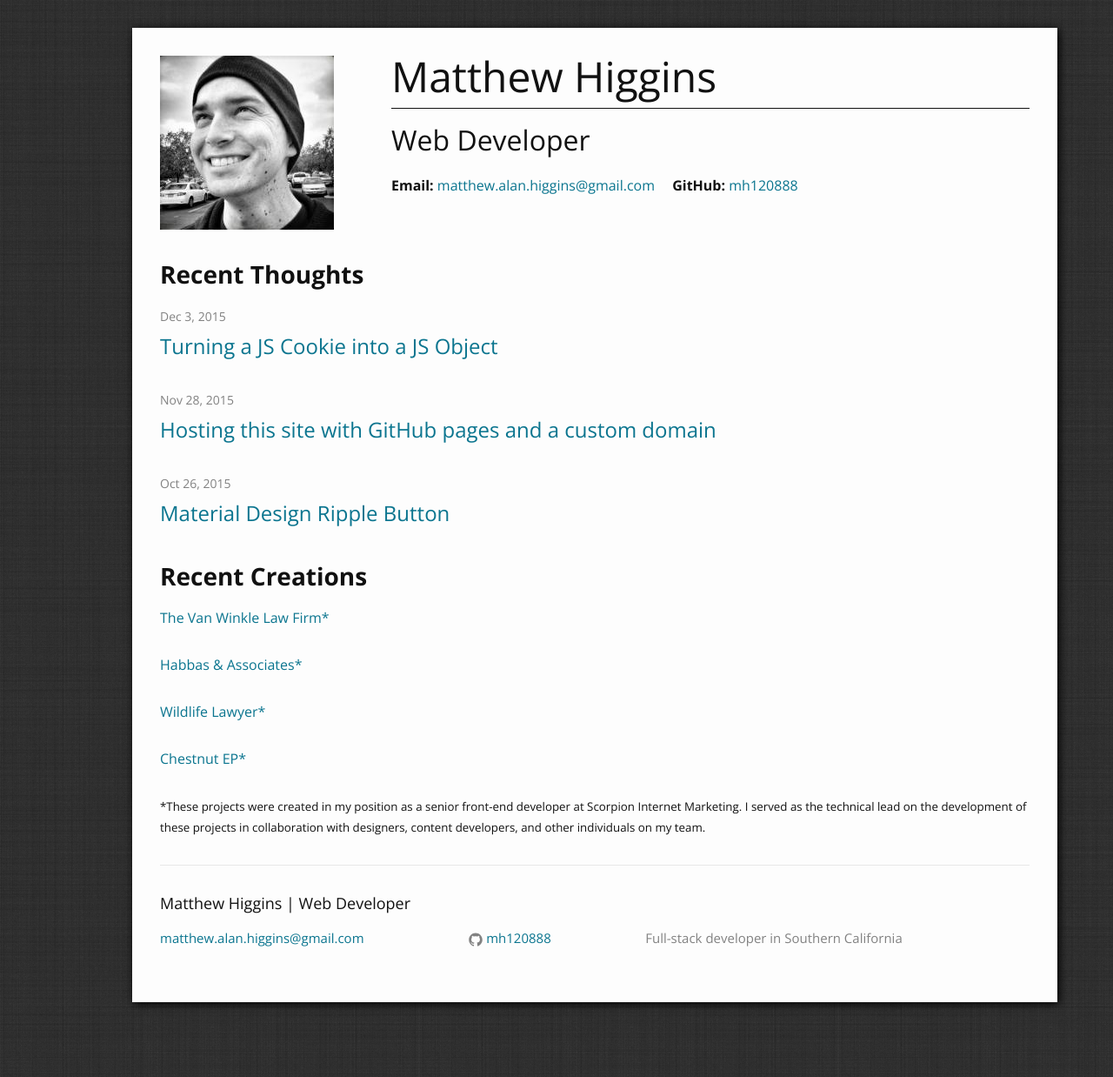
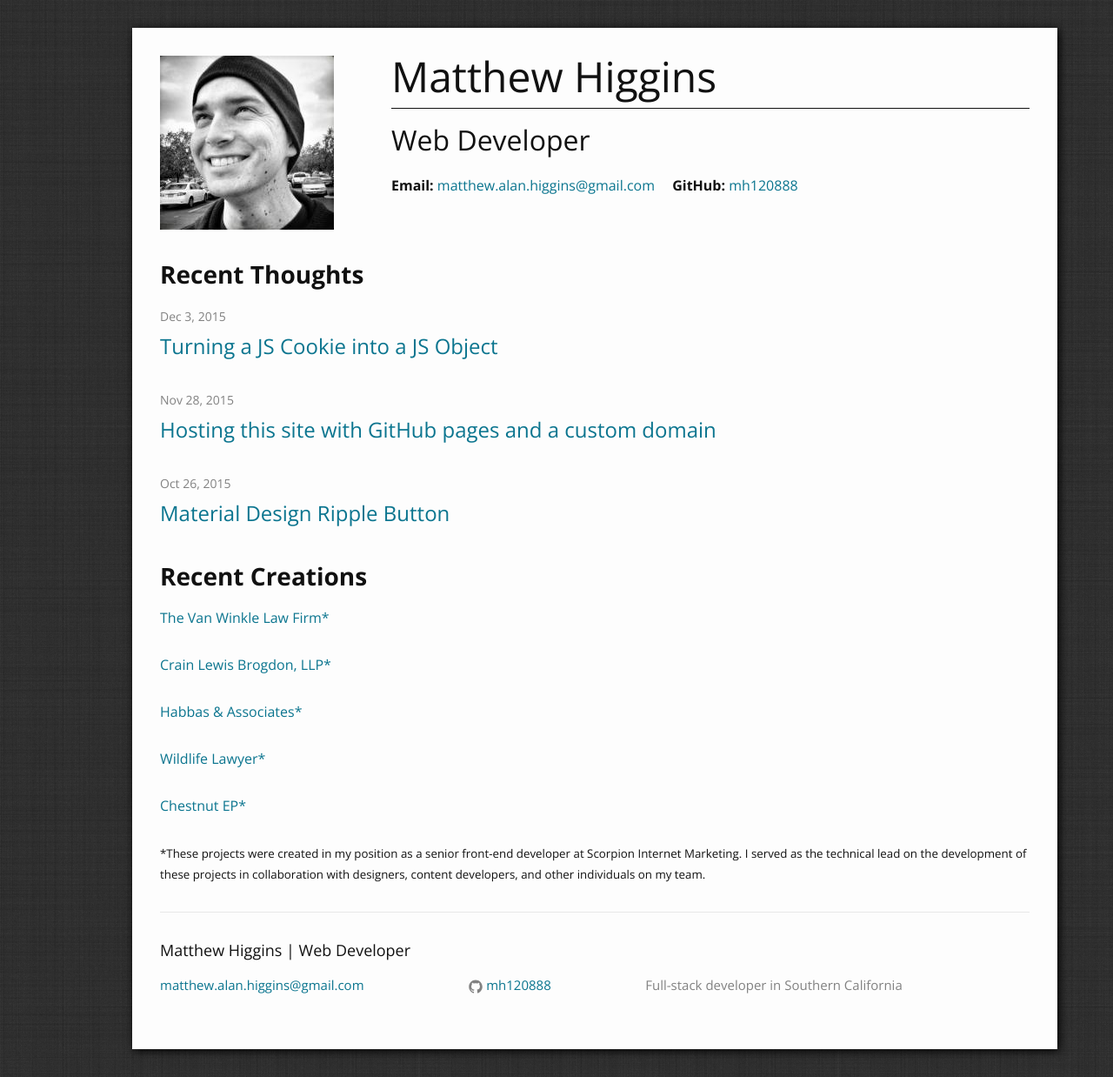
Before and after one commit to mh120888/new-portfolio, a Jekyll site: the page built from index.html, in a window 1280 px wide. Shown: the whole page at 87% size. Built offline with Jekyll 4.4.1, drawn with Linux system fonts in a browser that asks for light colours; before the commit the page ends 1184 px from its top, so only the background shows below that.

Commit message:
Adds Crain Lewis Brodgon, LLP to projects

```diff
--- a/index.html
+++ b/index.html
@@ -4,6 +4,11 @@ projects:
 - {
 name:  "The Van Winkle Law Firm",
 url: "http://vwlawfirm.scorpionlocal.com/",
+disclaimer: '*'
+}
+- {
+name:  "Crain Lewis Brogdon, LLP",
+url: "http://crainlewis.scorpionlocal.com/",
 disclaimer: '*'
 }
 - {
```
